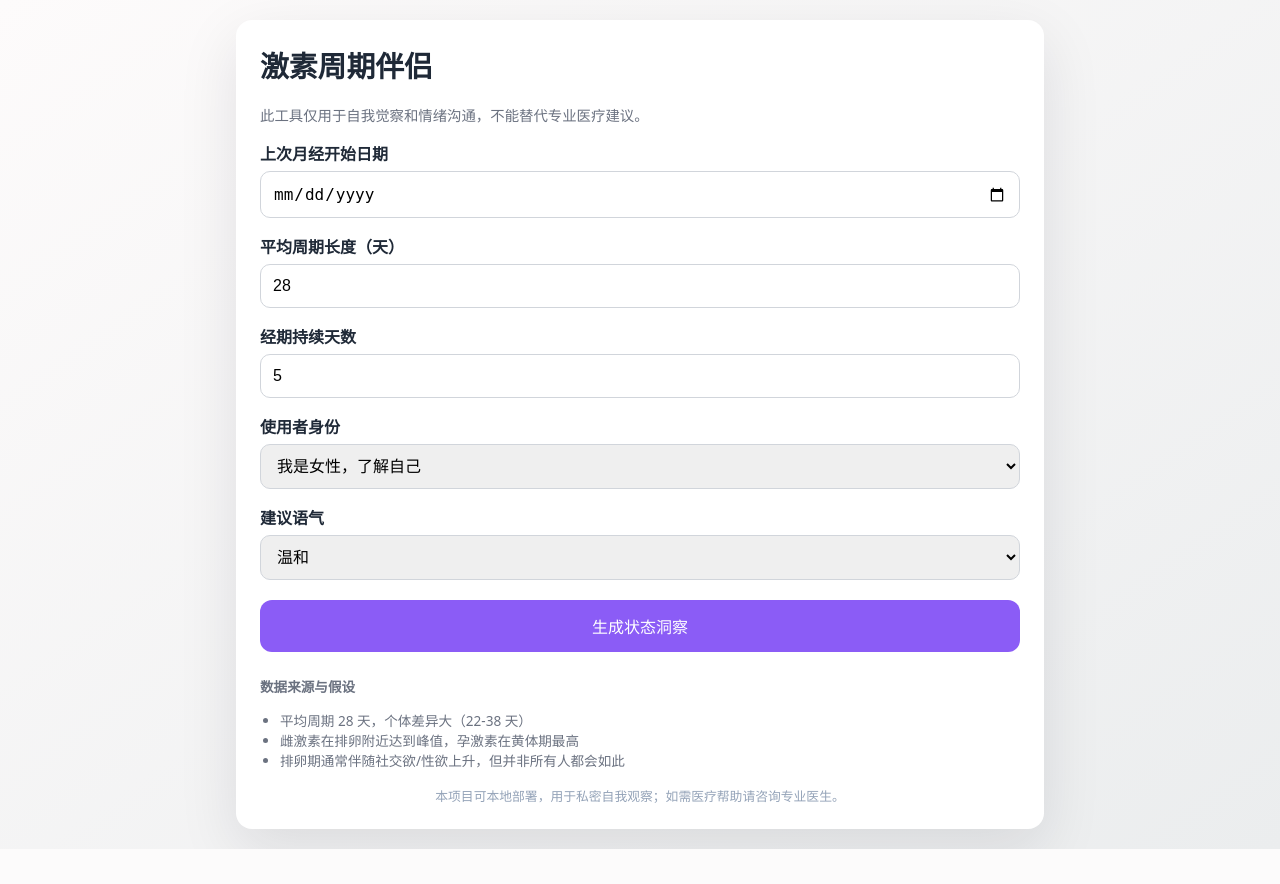
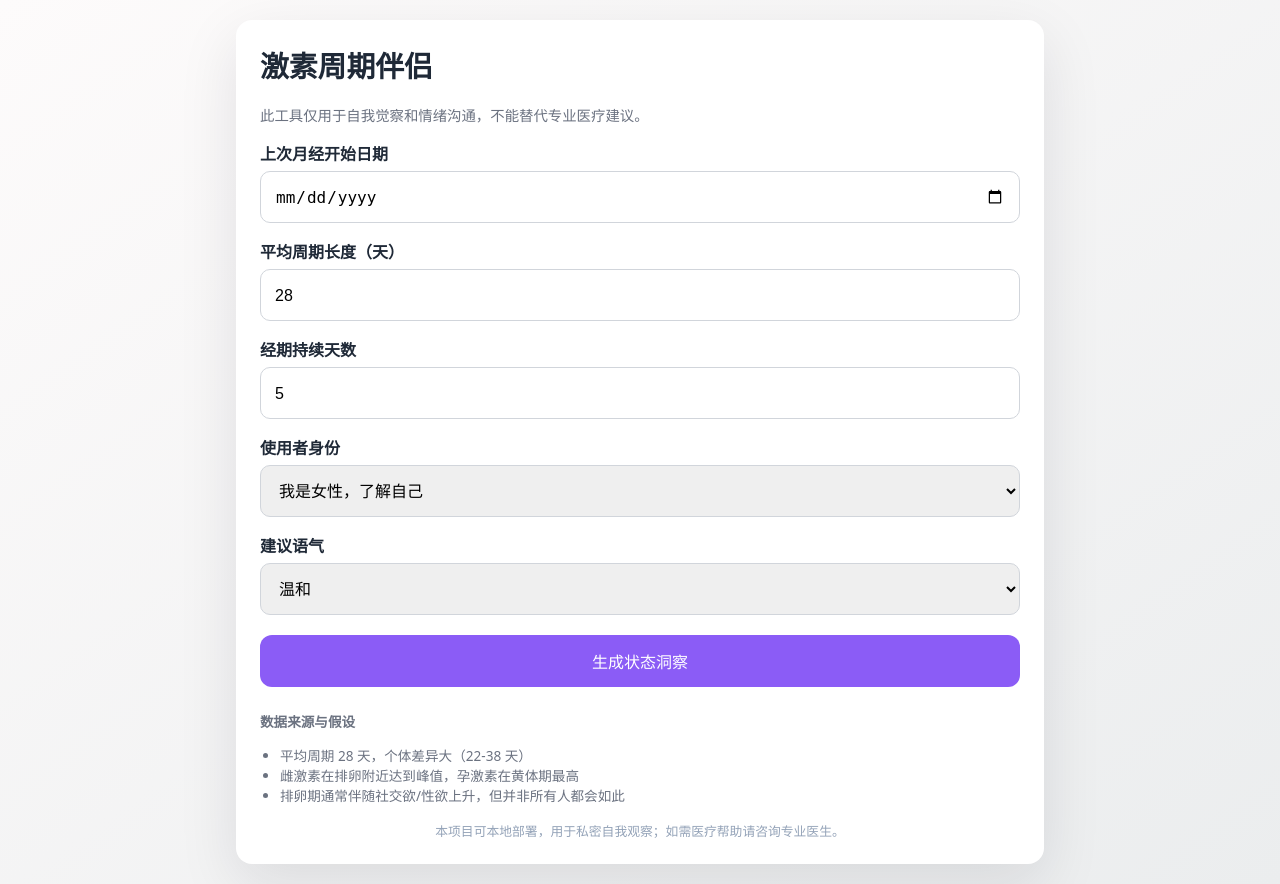
Before and after one commit to yujingliu923/Hormone-Cycle-Companion, a Flask app: page / in a window 1280 px wide. Before the commit the page ends 849 px from the top, so only its background shows below. Run offline with Flask 3, Linux system fonts and the light colour scheme.

Commit message:
fix: unify form field height

```diff
--- a/templates/index.html
+++ b/templates/index.html
@@ -44,13 +44,16 @@
         max-width: 100%;
         border-radius: 10px;
         border: 1px solid #d1d5db;
-        padding: 12px;
+        padding: 12px 14px;
         font-size: 1rem;
         box-sizing: border-box;
+        min-height: 52px;
+        line-height: 1.2;
       }
       input[type="date"] {
         -webkit-appearance: none;
         appearance: none;
+        background-color: #fff;
       }
       button {
         margin-top: 20px;
```
